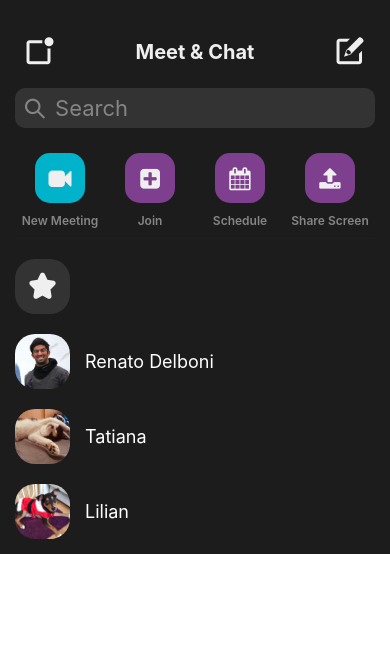
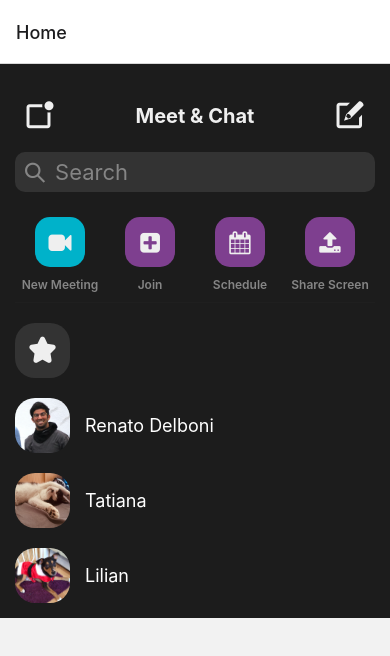
Before and after one commit to Netsujr/zoom-clone, a React Native app: screen /Home in a window 390 px wide. Shown: the top 656 px of the page. Built offline with nearby package versions, Linux system fonts and the light colour scheme.

Commit message:
imported neccessary packages, switching p[age to meeting room works

```diff
--- a/App.js
+++ b/App.js
@@ -1,13 +1,13 @@
 import { StatusBar } from 'expo-status-bar';
 import { StyleSheet, Text, View } from 'react-native';
 import React from 'react';
-import Home from './screens/Home';
-import { createStackNavigator } from "@react-navigation/stack";
-import { NavigationContainer } from "@react-navigation/native";
+import Navigation from './Navigation';
+
+
 
 export default function App() {
   return (
-    <Home />
+    <Navigation />
   )
 }
 
--- /dev/null
+++ b/Navigation.js
@@ -0,0 +1,24 @@
+import React from 'react';
+import { createStackNavigator } from "@react-navigation/stack";
+import { NavigationContainer } from "@react-navigation/native";
+import Home from "./screens/Home";
+import MeeetingRoom from './screens/MeeetingRoom';
+
+function Navigation() {
+  const Stack = createStackNavigator();
+
+  return (
+    <NavigationContainer>
+      <Stack.Navigator initialRouteName={Home}>
+        <Stack.Screen
+          name="Home"
+          component={Home} />
+        <Stack.Screen
+          name="Room"
+          component={MeeetingRoom} />
+      </Stack.Navigator>
+    </NavigationContainer>
+  );
+}
+
+export default Navigation;
--- a/components/MenuButtons.js
+++ b/components/MenuButtons.js
@@ -28,14 +28,20 @@
   },
 ]
 
-const MenuButtons = () => {
+function MenuButtons({ navigation }) {
+
+  const openMeeting = () => {
+    navigation.navigate("Room")
+  }
+
   return (
     <View style={styles.container}>
-      {items.map((item, index) =>
-        <View
+      {items.map((item, index) => <View
         key={index}
         style={styles.buttonContainer}>
-          <TouchableOpacity style={{
+        <TouchableOpacity
+          onPress={() => openMeeting()}
+          style={{
             // ... unpacks the style of the button
             ...styles.button,
             // checks if items has a custom color, otherwise uses set color
@@ -48,7 +54,7 @@
       )}
     </View>
   );
-};
+}
 
 export default MenuButtons;
 
--- a/package.json
+++ b/package.json
@@ -17,6 +17,8 @@
     "react": "17.0.1",
     "react-dom": "17.0.1",
     "react-native": "0.64.3",
+    "react-native-gesture-handler": "^2.1.0",
+    "react-native-safe-area-context": "^3.3.2",
     "react-native-vector-icons": "^9.0.0",
     "react-native-web": "^0.17.5"
   },
--- a/screens/Home.js
+++ b/screens/Home.js
@@ -5,14 +5,14 @@
 import MenuButtons from '../components/MenuButtons';
 import ContactsMenu from '../components/ContactsMenu';
 
-const Home = () => {
+function Home({ navigation }) {
   return (
     <View style={styles.container}>
       {/* inline styling */}
-      <SafeAreaView style={{ height: '100%'}}>
+      <SafeAreaView style={{ height: '100%' }}>
         <Header />
         <SearchBar />
-        <MenuButtons />
+        <MenuButtons navigation={navigation}/>
         <ContactsMenu />
       </SafeAreaView>
     </View>
--- a/screens/MeeetingRoom.js
+++ b/screens/MeeetingRoom.js
@@ -1,5 +1,5 @@
 import React from 'react';
-import { View } from 'react-native';
+import { View, Text } from 'react-native';
 
 function MeeetingRoom() {
   return (
```
Also changed, not shown: 1 other file (tests, documents, lock files or other folders). Lines whose indentation alone changed are shown as unchanged.
